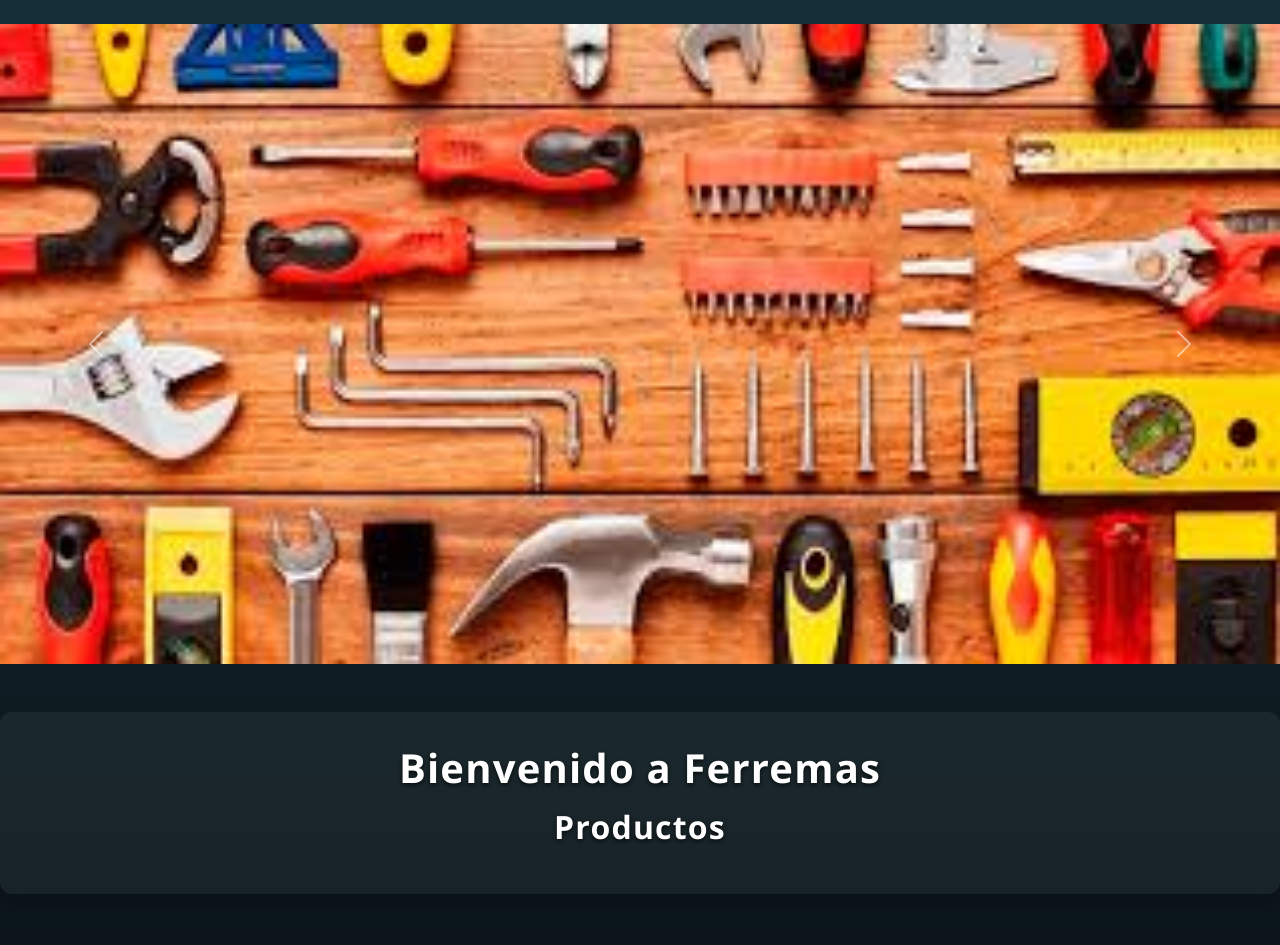
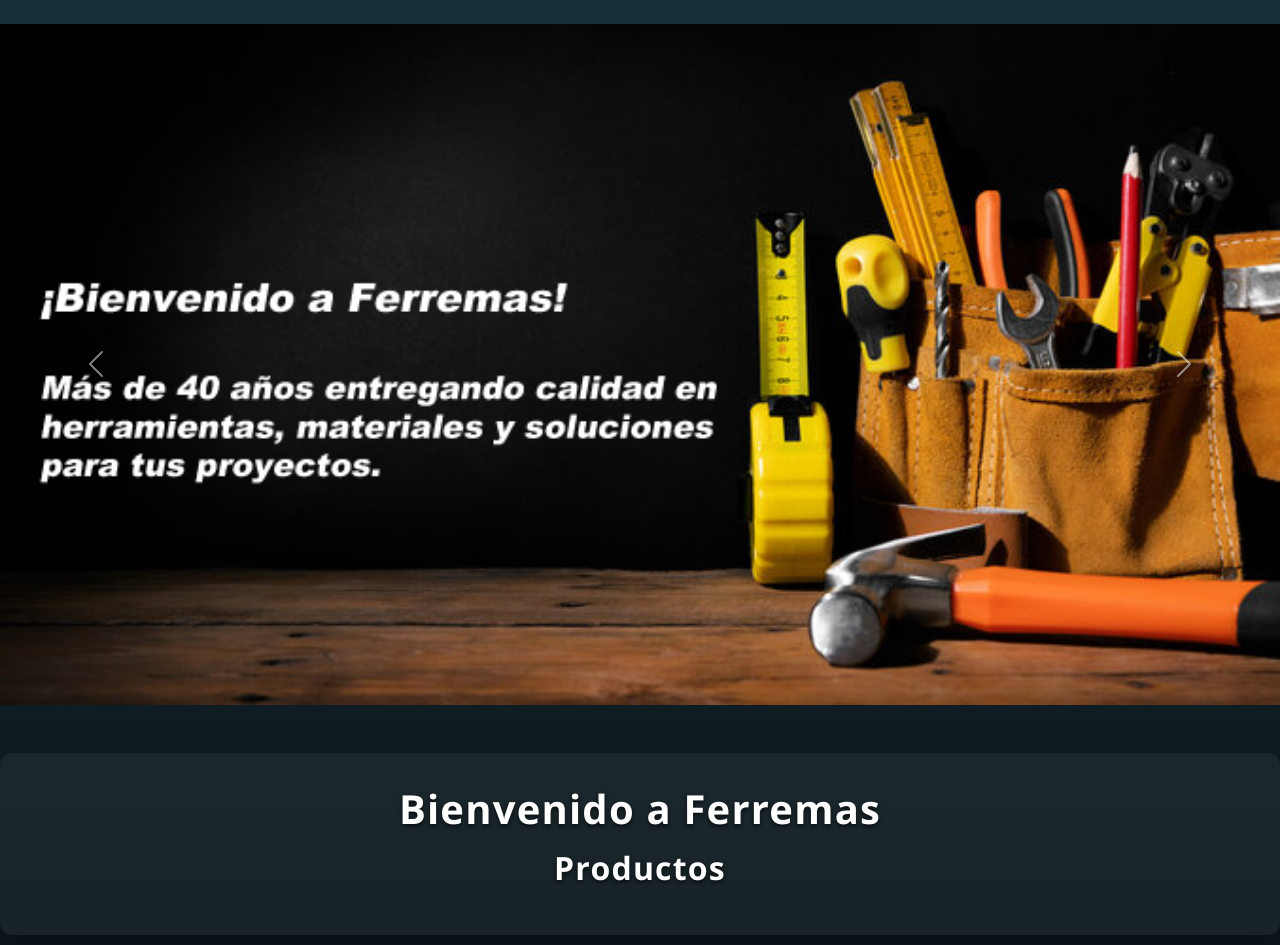
Before and after one commit to joseto02/Ferremas, a Django app: template app/templates/app/home.html in a window 1280 px wide. Shown: the part 77-1022 px from the top of the page. Run offline with Django 5.2, Linux system fonts and the light colour scheme; the template is opened without the code that fills it, so the values that code supplies are empty; parts of the project's set-up code (start-up, migrations or seed data) failed here and were passed over.

Commit message:
Final, creo

```diff
--- a/app/templates/app/home.html
+++ b/app/templates/app/home.html
@@ -7,11 +7,12 @@
 
 <div id="carouselExample" class="carousel slide">
     <div class="carousel-inner">
-        <div class="carousel-item active">
-            <img src="{% static 'app/img/herramientas.jpg' %}" class="d-block w-100" alt="...">
+        <div class="carousel-item active position-relative">
+            <img src="{% static 'app/img/herramientas.png' %}" class="d-block w-100" alt="Ferremas">
         </div>
-        <div class="carousel-item">
-            <img src="{% static 'app/img/herramientas2.jpg' %}" class="d-block w-100" alt="...">
+
+        <div class="carousel-item position-relative">
+            <img src="{% static 'app/img/herramientas2.png' %}" class="d-block w-100" alt="Cobertura Nacional">
         </div>
     </div>
     <button class="carousel-control-prev" type="button" data-bs-target="#carouselExample" data-bs-slide="prev">
```
Also changed, not shown: app/static/app/img/herramientas.jpg (deleted), app/static/app/img/herramientas.png (added), app/static/app/img/herramientas2.jpg (deleted), app/static/app/img/herramientas2.png (added).
